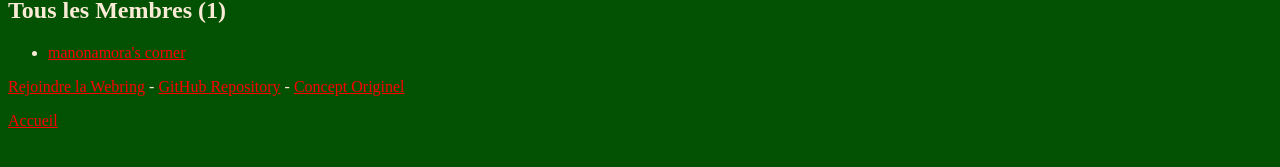
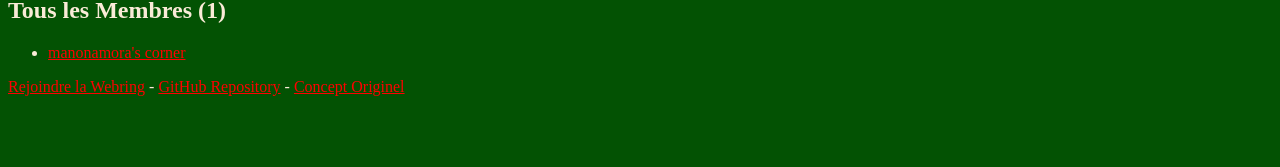
Before and after one commit to manonamora/Webring-Fiction-Interactive, a Jekyll site: the page built from index.html, in a window 1280 px wide. Shown: the part 314-481 px from the top of the page. Built offline with Jekyll 4.4.1, drawn with Linux system fonts in a browser that asks for light colours.

Commit message:
Update html.html

```diff
--- a/_layouts/html.html
+++ b/_layouts/html.html
@@ -11,11 +11,6 @@
 </head>
 
 <body>
-<main>
 {{content}}
-</main>
-
-<footer><nav>
-<a href={{'/'|relative_url}}>Accueil</a><br>
-</nav></footer>
 </body>
+</html>
```
